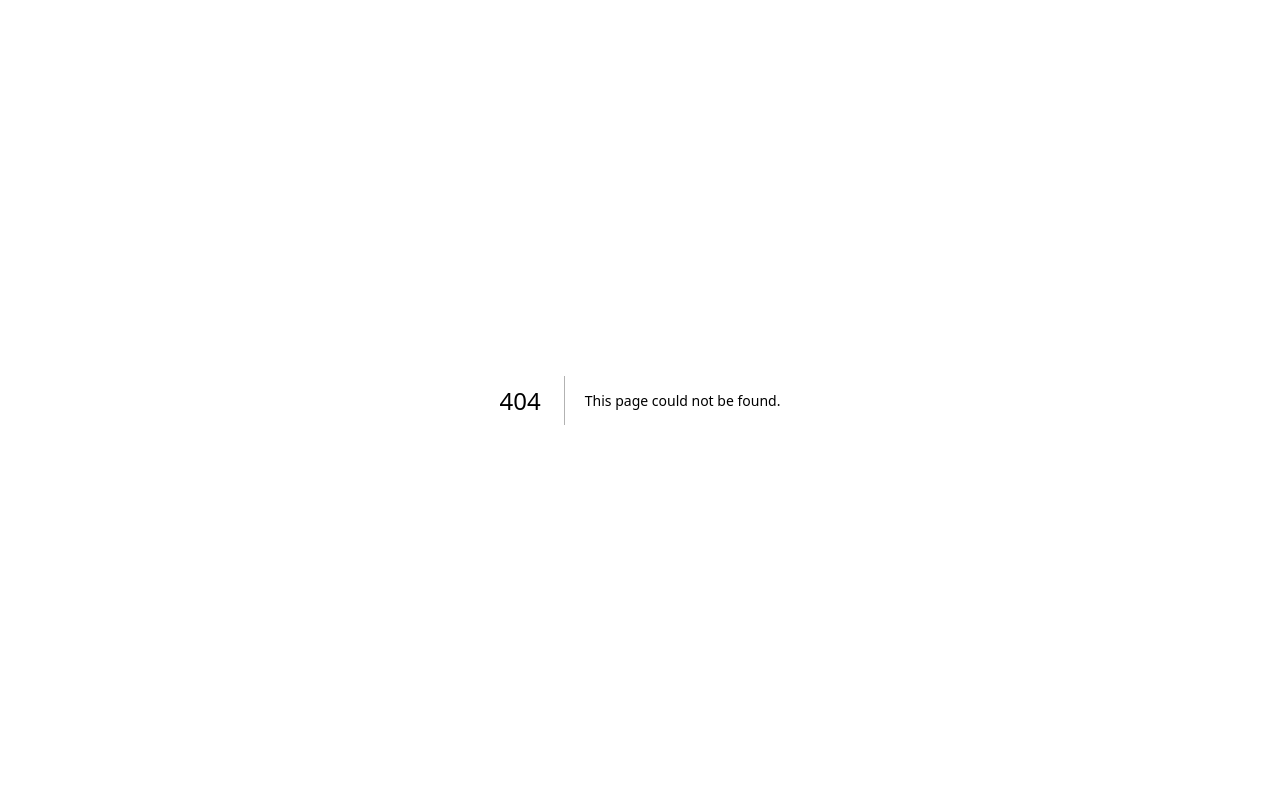
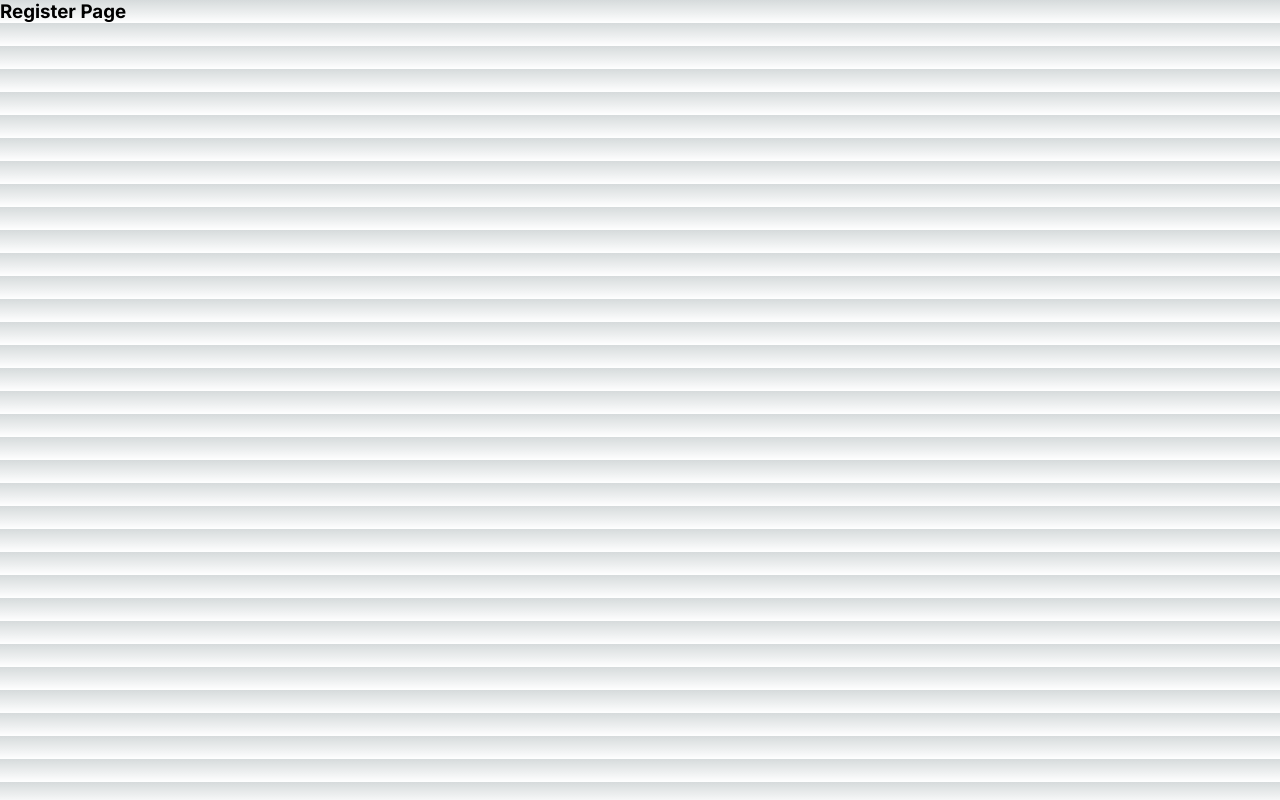
Before and after one commit to Wolleys/notebook, a Next.js app: page /auth/register in a window 1280 px wide. Before the commit this address had no page. Built offline with nearby package versions, Linux system fonts and the light colour scheme.

Commit message:
Add register auth page

```diff
--- /dev/null
+++ b/app/auth/register/page.tsx
@@ -0,0 +1,14 @@
+import { FC } from "react";
+import Register from "./register";
+import type { Metadata } from "next";
+
+export const metadata: Metadata = {
+  title: "Register – Notebook",
+  description: "This is the notebook app Register page",
+};
+
+const RegisterPage: FC = () => {
+  return <Register />;
+};
+
+export default RegisterPage;
--- /dev/null
+++ b/app/auth/register/register.tsx
@@ -0,0 +1,11 @@
+import { FC } from "react";
+
+const Register: FC = () => {
+  return (
+    <section>
+      <h3>Register Page</h3>
+    </section>
+  );
+};
+
+export default Register;
```
